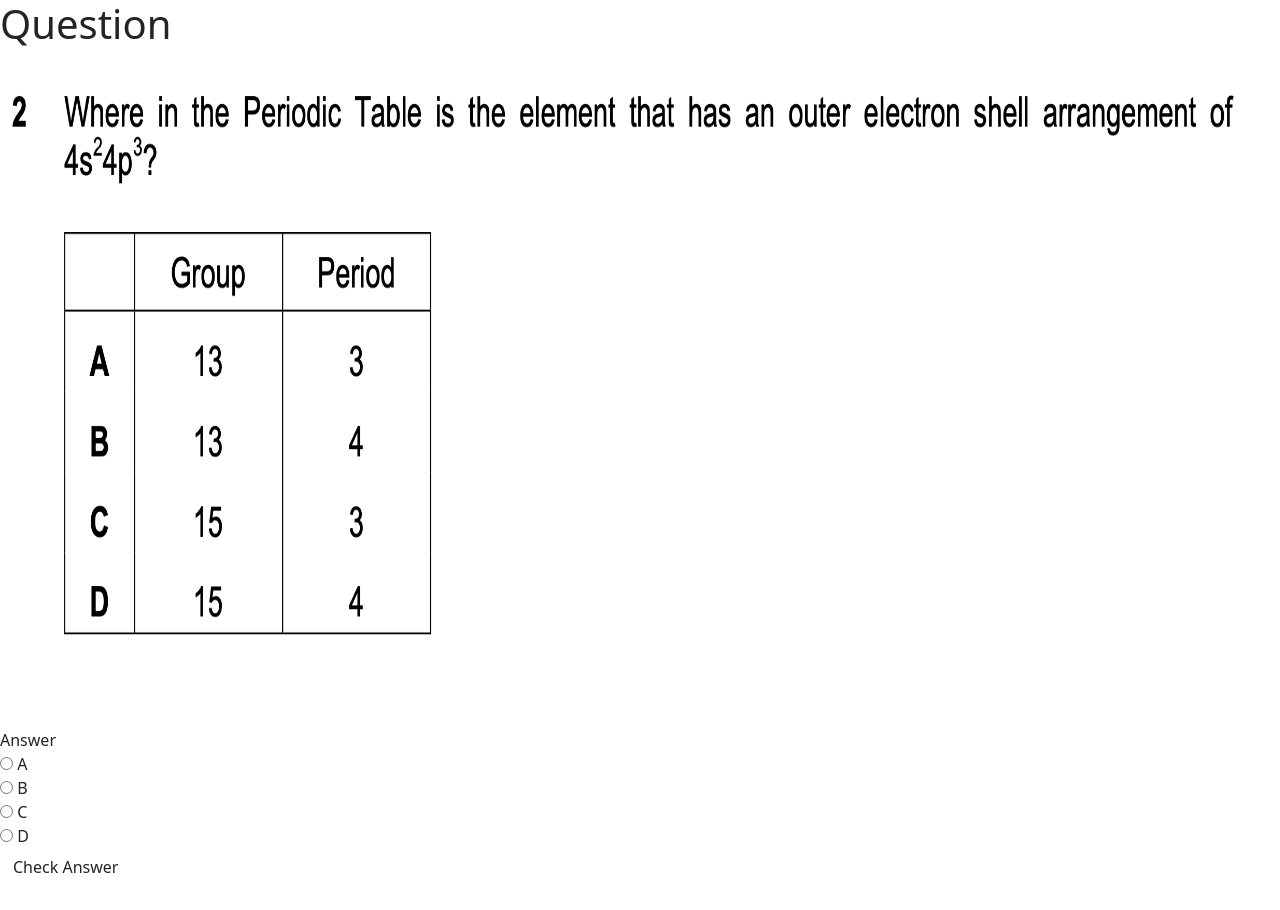
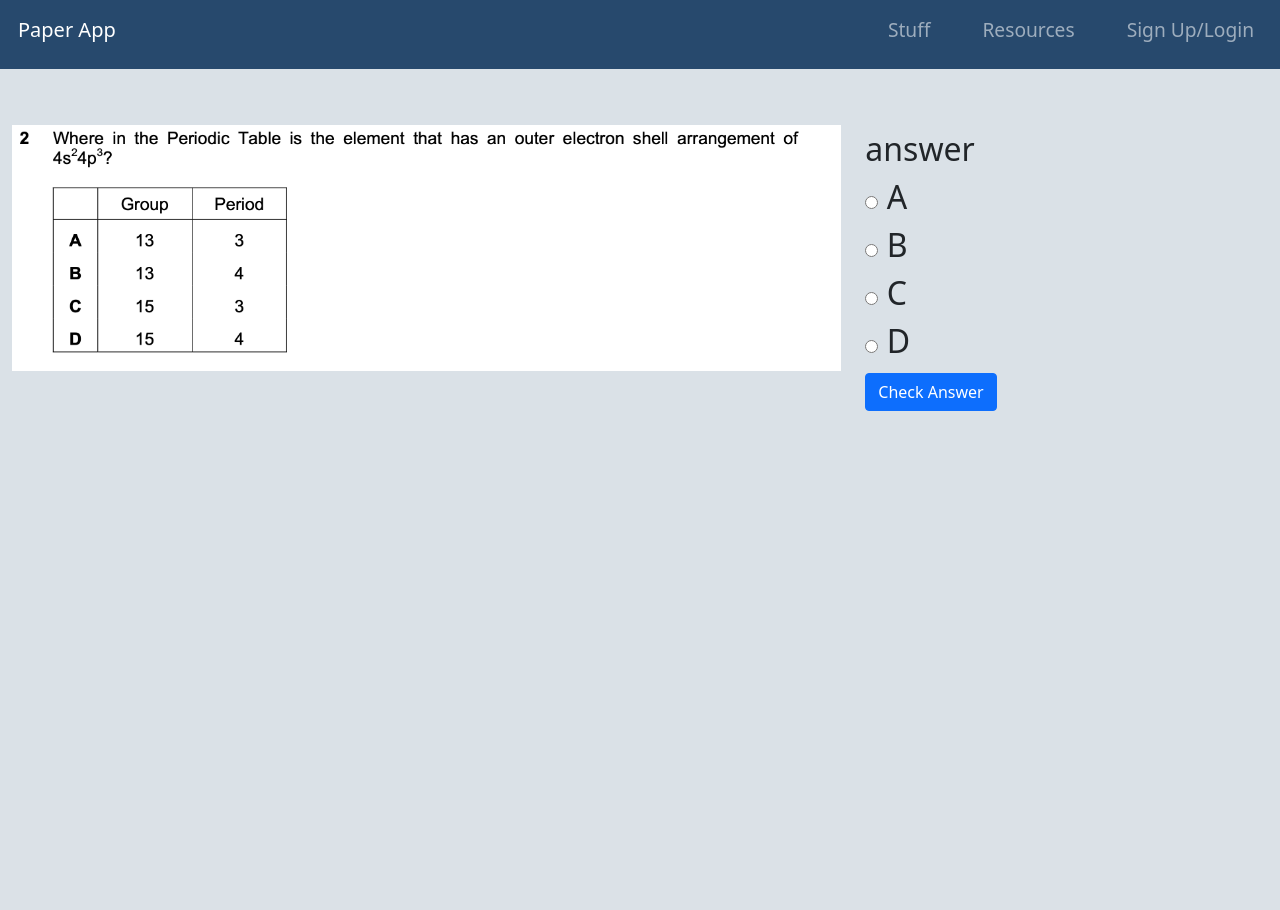
Before and after one commit to Kingteena/Paper_App, a Flask app: page /2 in a window 1280 px wide. After the commit the page ends 411 px from the top, so only its background shows below. Run offline with Flask 2, Linux system fonts and the light colour scheme; data comes from the database, SQL or seed files in the repository; some libraries are stand-ins or nearby versions.

Commit message:
Add CSS and Design Improvments (Alpha 1.1)

```diff
--- a/main.py
+++ b/main.py
@@ -3,11 +3,12 @@ from wtforms import SubmitField, RadioField
 from flask_bootstrap import Bootstrap
 from flask_wtf import FlaskForm
 from flask_sqlalchemy import SQLAlchemy
-from wtforms.validators import DataRequired
+from wtforms.validators import DataRequired, InputRequired
 
 
 class AnswerSheet(FlaskForm):
-    answer = RadioField("Answer", choices=[('A', 'A'), ('B', 'B'), ('C', 'C'), ('D', 'D')], validators=[DataRequired()])
+    answer = RadioField("answer",
+                        choices=[('A', 'A'), ('B', 'B'), ('C', 'C'), ('D', 'D')],)
     submit = SubmitField(label="Check Answer")
 
 
@@ -36,10 +37,8 @@ def question(question_id):
     answer_sheet = AnswerSheet()
     question = Question.query.filter_by(id=question_id).first()
     if answer_sheet.validate_on_submit():
-        if answer_sheet.answer.data == question.answer:
-            return render_template("answer_question.html", form=answer_sheet, question=question, correct=True)
-        else:
-            return render_template("answer_question.html", form=answer_sheet, question=question, wrong=True)
+        print(answer_sheet.answer.data)
+        return render_template("answer_question.html", form=answer_sheet, question=question, user_answer=answer_sheet.answer.data, section="answer")
     return render_template("answer_question.html", form=answer_sheet, question=question)
 
 
--- /dev/null
+++ b/static/css/styles.css
@@ -0,0 +1,54 @@
+/* Question section */
+
+body{
+    margin:0;
+    text-align: left;
+    font-size: 2rem;
+    background-color: #DAE1E7;
+ }
+
+ .question-picture{
+    max-width: 100%;
+ }
+
+.navbar{
+    background-color: #27496D;
+    colour: #fff;
+    padding-bottom: 1rem;
+    margin-bottom: 3.5rem;
+}
+
+form{}
+
+.nav-item{
+    padding: 0px 18px;
+}
+
+.nav-link{
+    font-size: 1.2rem;
+    font-weight: 300;
+}
+
+.navbar-brand{
+    padding: 0px 18px;
+}
+
+.container-fluid{
+
+}
+
+/* Answer section */
+
+
+.card{
+    margin: 1rem;
+    border-radius: 25px;
+}
+
+.card-text{
+    font-size: 1.25rem;
+}
+
+.card-title{
+    font-size: 1.75rem;
+}
--- a/templates/answer_question.html
+++ b/templates/answer_question.html
@@ -1,23 +1,88 @@
 {% import "bootstrap/wtf.html" as wtf %}
 
 <!DOCTYPE html>
-<html lang="en">
+<html lang="en" xmlns="http://www.w3.org/1999/html" xmlns="http://www.w3.org/1999/html">
 <head>
     <meta charset="UTF-8">
-    <title> Question 1 </title>
+    <title> Question {{ question.id }} </title>
+
     <link href="https://cdn.jsdelivr.net/npm/bootstrap@5.0.2/dist/css/bootstrap.min.css" rel="stylesheet" integrity="sha384-EVSTQN3/azprG1Anm3QDgpJLIm9Nao0Yz1ztcQTwFspd3yD65VohhpuuCOmLASjC" crossorigin="anonymous">
+    <link href="static/css/styles.css" rel="stylesheet">
+
+    <script src="https://cdn.jsdelivr.net/npm/bootstrap@5.0.2/dist/js/bootstrap.bundle.min.js" integrity="sha384-MrcW6ZMFYlzcLA8Nl+NtUVF0sA7MsXsP1UyJoMp4YLEuNSfAP+JcXn/tWtIaxVXM" crossorigin="anonymous"></script>
+
+    {% if section %}
+        <script>
+            $(function() {
+                location.hash = "#{{ section }}"
+            });
+        </script>
+    {% endif %}
 
 </head>
 <body>
-    <h1>Question</h1> <br>
-    <img src="{{question.image}}" width="1300" height="600"> <br><br><br>
 
-    {{ wtf.quick_form(form) }}
+    <section class="question-section" id="question">
+
+        <nav class="navbar sticky-top navbar-expand-lg navbar-dark">
+                  <a class="navbar-brand" href="/">Paper App</a>
+                  <button class="navbar-toggler" type="button" data-bs-toggle="collapse" data-bs-target="#navbarSupportedContent" aria-controls="navbarSupportedContent" aria-expanded="false" aria-label="Toggle navigation">
+                      <span class="navbar-toggler-icon"></span>
+                  </button>
+                  <div class="collapse navbar-collapse" id="navbarSupportedContent">
+                      <ul class="navbar-nav ms-auto">
+                          <li class="nav-item">
+                              <a class="nav-link">Stuff</a>
+                          </li>
+                          <li class="nav-item">
+                              <a class="nav-link">Resources</a>
+                          </li>
+                          <li class="nav-item">
+                              <a class="nav-link">Sign Up/Login</a>
+                          </li>
+                      </ul>
+                  </div>
+              </nav>
+
+        <div class="container-fluid">
+
+
+            <div class="row">
+                <div class="col-lg-8">
+                    <img class="question-picture" src="{{question.image}}"> <br><br><br>
+                </div>
+                <div class="col-lg-4">
+                    {{ wtf.quick_form(form, novalidate=False, button_map={"submit": "primary"}) }}
+                </div>
+            </div>
+        </div>
+    </section>
     <br>
-    {% if correct: %}
-        <h1> you got it right! </h1>
-    {% elif wrong: %}
-        <h1> you got it wrong! </h1>
-    {% endif %}
+    <section class="answer-section" id="answer">
+        {% if request.method == "POST": %}
+            {%  if question.answer == user_answer: %}
+                <div class="card text-center text-white bg-success mb-3">
+                    <div class="card-body">
+                        <h5 class="card-title">You Got it Right!</h5>
+                         <p class="card-text">The answer was indeed {{question.answer}}. Well done you!</p>
+                    </div>
+                </div>
+            {% else: %}
+                <div class="card text-center text-white bg-danger mb-3">
+                    <div class="card-body">
+                         <h5 class="card-title">You got the answer wrong!</h5>
+                         <p class="card-text">The answer was infact {{question.answer}}. Better luck next time...</p>
+                    </div>
+                </div>
+            {% endif %}
+            <div class="card text-center border-info mb-3">
+                <div class="card-header bg-transparent border-info">Having trouble?</div>
+                <div class="card-body">
+                    <h5 class="card-title">You may want to revise the following chapter(s)</h5>
+                    <p class="card-text"> {{ question.chapter }}</p>
+                 </div>
+            </div>
+        {% endif %}
+    </section>
 </body>
 </html>
--- a/templates/index.html
+++ b/templates/index.html
@@ -4,7 +4,7 @@
     <meta charset="UTF-8">
     <title>Home Home</title>
 </head>
-<body>
+<body style="background-color: #DAE1E7;">
   {% for i in range(10): %}
     <a href="/{{ i + 1 }}"> Question {{i+1}}</a> <br>
   {% endfor %}
```
Also changed, not shown: ChangeLog.txt (added).
